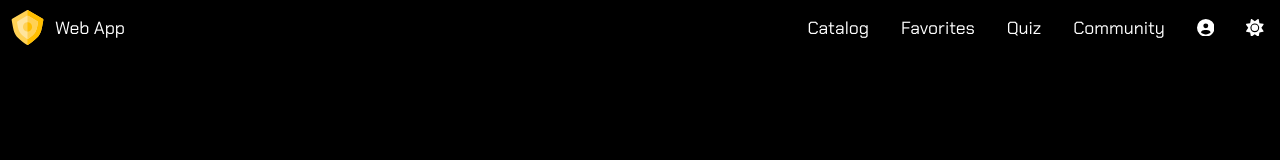
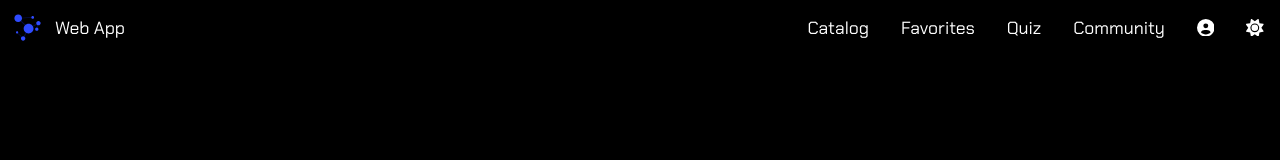
Before and after one commit to vishwa-radhya/human-centric-cyber-security-training, a React (Vite) app: page / in a window 1280 px wide. Shown: the top 160 px of the page. Built offline with nearby package versions, Linux system fonts and the light colour scheme; no server answers; the database is empty.

Commit message:
fix: style update

```diff
--- a/src/components/navbar/navbar.component.jsx
+++ b/src/components/navbar/navbar.component.jsx
@@ -2,8 +2,7 @@ import { Outlet } from "react-router-dom";
 import './navbar.styles.scss';
 import { Fragment, useEffect, useState } from "react";
 import { useNavigate } from "react-router-dom";
-import NavImage from '../../assets/shield-antivirus-svgrepo-com.svg';
-// import NavImage from '../../../favicons/favicon-32x32.png';
+import NavImage1 from '../../assets/gene-sequence-svgrepo-com.svg';
 import { FaSun } from "react-icons/fa6";
 import { FaMoon } from "react-icons/fa6";
 import { FaCircleUser } from "react-icons/fa6";
@@ -22,8 +21,8 @@ const Navbar=()=>{
     return(
         <Fragment>
         <nav className="navbar-container">
-            <div onClick={()=>navigateRouter('/')}>
-                <img src={NavImage}  />
+            <div onClick={()=>navigateRouter('/')} className="home">
+                <img src={NavImage1} />
                 <p>Web App</p>
             </div>
             <ul>
--- a/src/components/navbar/navbar.styles.scss
+++ b/src/components/navbar/navbar.styles.scss
@@ -15,6 +15,11 @@
         }
         &:hover{
             cursor: pointer;
+        }
+    }
+    .home{
+        img{
+            width: 35px;
         }
     }
 
```
Also changed, not shown: src/assets/gene-sequence-svgrepo-com.svg (added), src/assets/shield-antivirus-svgrepo-com.svg (deleted).
